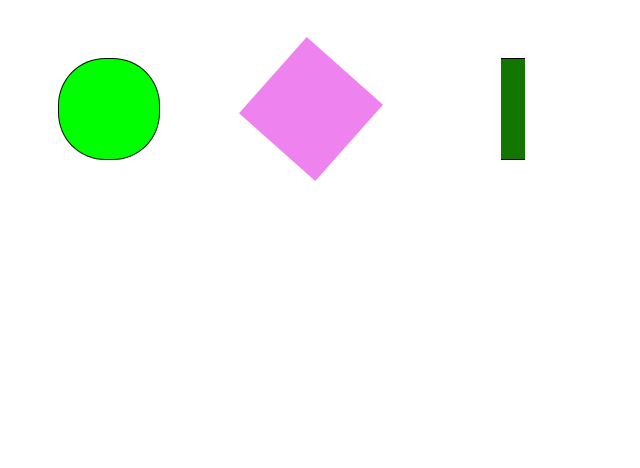
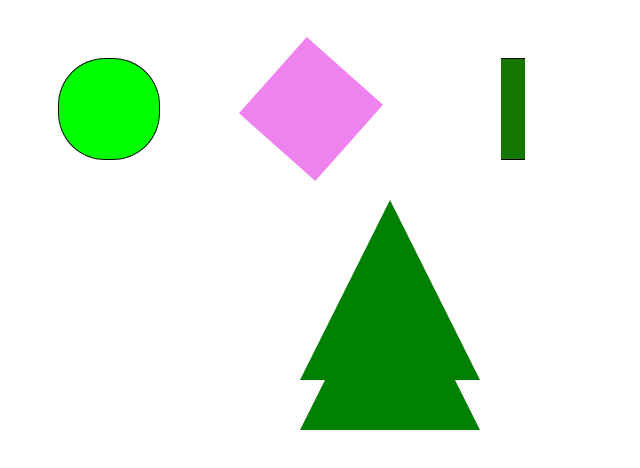
Before and after one commit to DetegiCE/megastudy-project, a plain HTML site: page 211219/frame1.html in a window 1280 px wide. Shown: the whole page, without its empty margins (0-640 px from the left). Drawn offline with Linux system fonts and the light colour scheme.

Commit message:
animation

```diff
--- a/211219/frame1.html
+++ b/211219/frame1.html
@@ -55,6 +55,26 @@
                 transform: rotate(45deg);
             }
         }
+        #triangle {
+            width: 0px;
+            height: 0px;
+            border-bottom: 180px solid green;
+            border-left: 90px solid transparent;
+            border-right: 90px solid transparent;
+            position: fixed;
+            top: 200px;
+            left: 300px;
+        }
+        #triangle2 {
+            width: 0px;
+            height: 0px;
+            border-bottom: 180px solid green;
+            border-left: 90px solid transparent;
+            border-right: 90px solid transparent;
+            position: fixed;
+            top: 250px;
+            left: 300px;
+        }
     </style>
 </head>
 <body>
@@ -62,6 +82,8 @@
     <div class="box" id="box1"></div>
     <div class="box" id="box2"></div>
     <div class="box" id="box3"></div>
+    <div id="triangle"></div>
+    <div id="triangle2"></div>
 </div>
 </body>
 </html>
```
